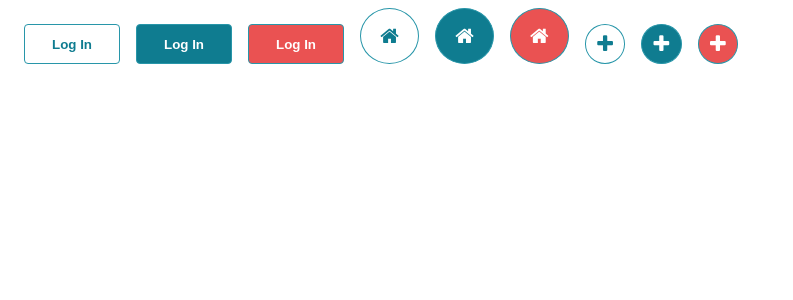
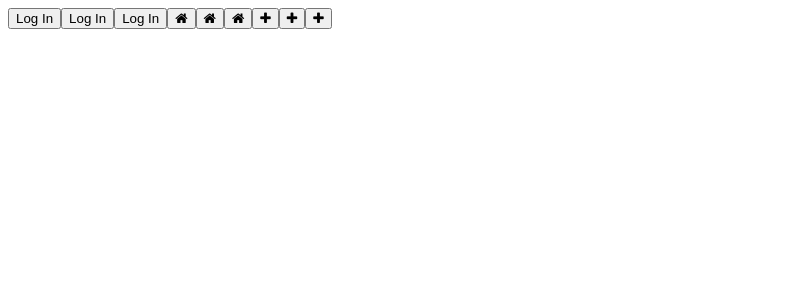
Before and after one commit to shiva-gupta/shoppy, an Angular app: page / in a window 1280 px wide. Shown: the top 300 px of the page, without its empty margins (0-793 px from the left). Built offline with nearby package versions, Linux system fonts and the light colour scheme.

Commit message:
minor changes

```diff
--- a/src/assets/scss/_display.scss
+++ b/src/assets/scss/_display.scss
@@ -1,17 +1,16 @@
 $d-types: (none, inline, block);
 
 @mixin d-list($screen) {
-  @if $screen == $xs {
   @each $type in $d-types {
     .d-#{$type} {
       display: $type !important;
     }
   }
-  } @else {
+}
+@mixin d-media-list($screen) {
   @each $type in $d-types {
     .d-#{$screen}-#{$type} {
       display: $type !important;
-      }
     }
   }
 }
@@ -21,7 +20,7 @@ $d-types: (none, inline, block);
     @include d-list($screen);
   } @else {
     @media (min-width: $size) {
-      @include d-list($screen);
+      @include d-media-list($screen);
     }
   }
 }
--- a/src/assets/scss/_main.scss
+++ b/src/assets/scss/_main.scss
@@ -1,7 +1,7 @@
 @import './colors';
 @import './sizes';
-@import './display';
-@import './margin-and-padding';
-@import './utilities';
-@import './buttons';
+// @import './display';
+// @import './margin-and-padding';
+// @import './utilities';
+// @import './buttons';
 @import './row-and-cols';
--- a/src/assets/scss/_row-and-cols.scss
+++ b/src/assets/scss/_row-and-cols.scss
@@ -21,16 +21,17 @@ $columns: (1, 2, 3, 4, 5, 6, 7, 8, 9, 10, 11, 12);
   }
 }
 
+@mixin col-media-list($screen, $size) {
+  @each $i in $columns {
+    .col-#{$i} {
+      max-width: $col-size * $i;
+    }
+  }
+}
 @mixin col-x-media-list($screen, $size) {
   @each $i in $columns {
-    @if $screen == $xs {
-      .col-#{$i} {
-        max-width: $col-size * $i;
-      }
-    } @else {
-      .col-#{$screen}-#{$i} {
-        max-width: $col-size * $i;
-      }
+    .col-#{$screen}-#{$i} {
+      max-width: $col-size * $i;
     }
   }
 }
@@ -40,7 +41,7 @@ $columns: (1, 2, 3, 4, 5, 6, 7, 8, 9, 10, 11, 12);
     @include col-x-list($screen, $size);
 
     @if $screen == $xs {
-      @include col-x-media-list($screen, $size);
+      @include col-media-list($screen, $size);
     } @else {
       @media (min-width: $size) {
         @include col-x-media-list($screen, $size);
```
Lines whose indentation alone changed are shown as unchanged.
